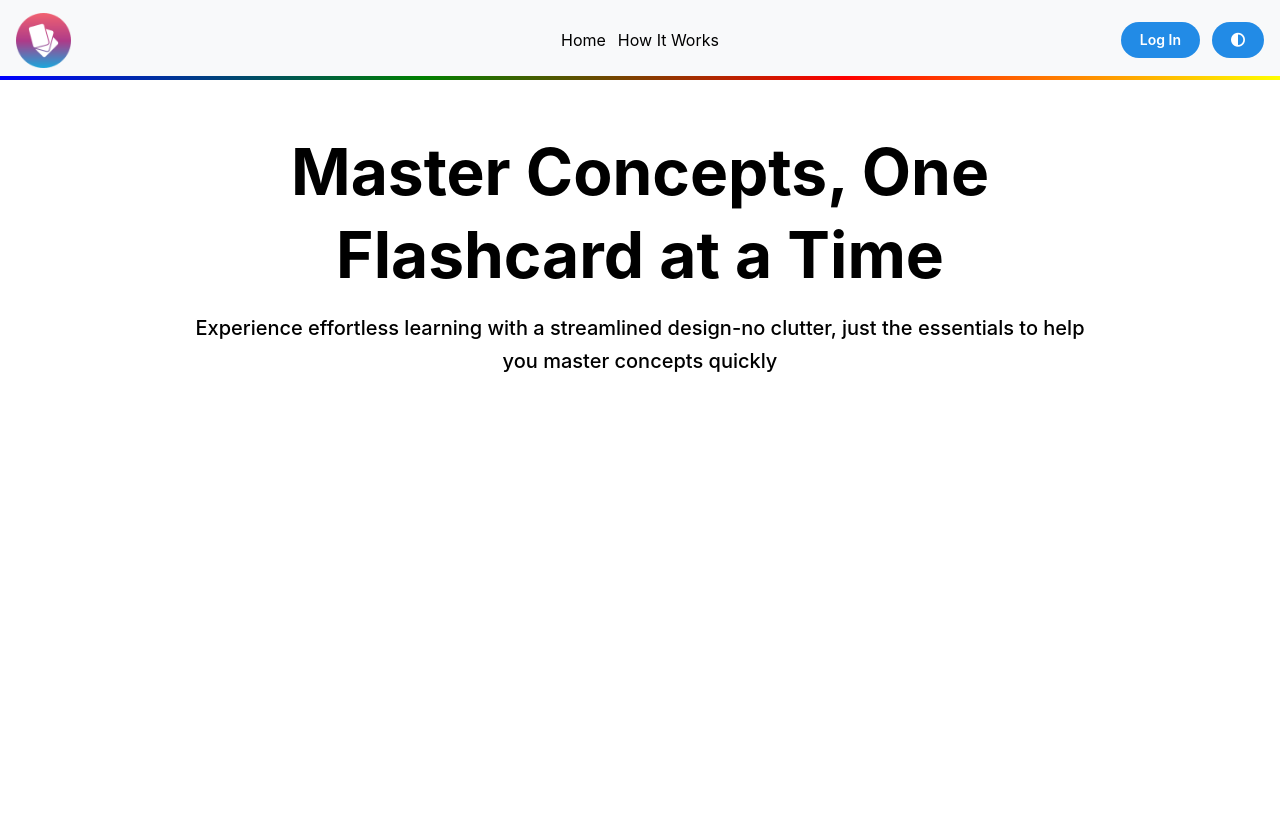
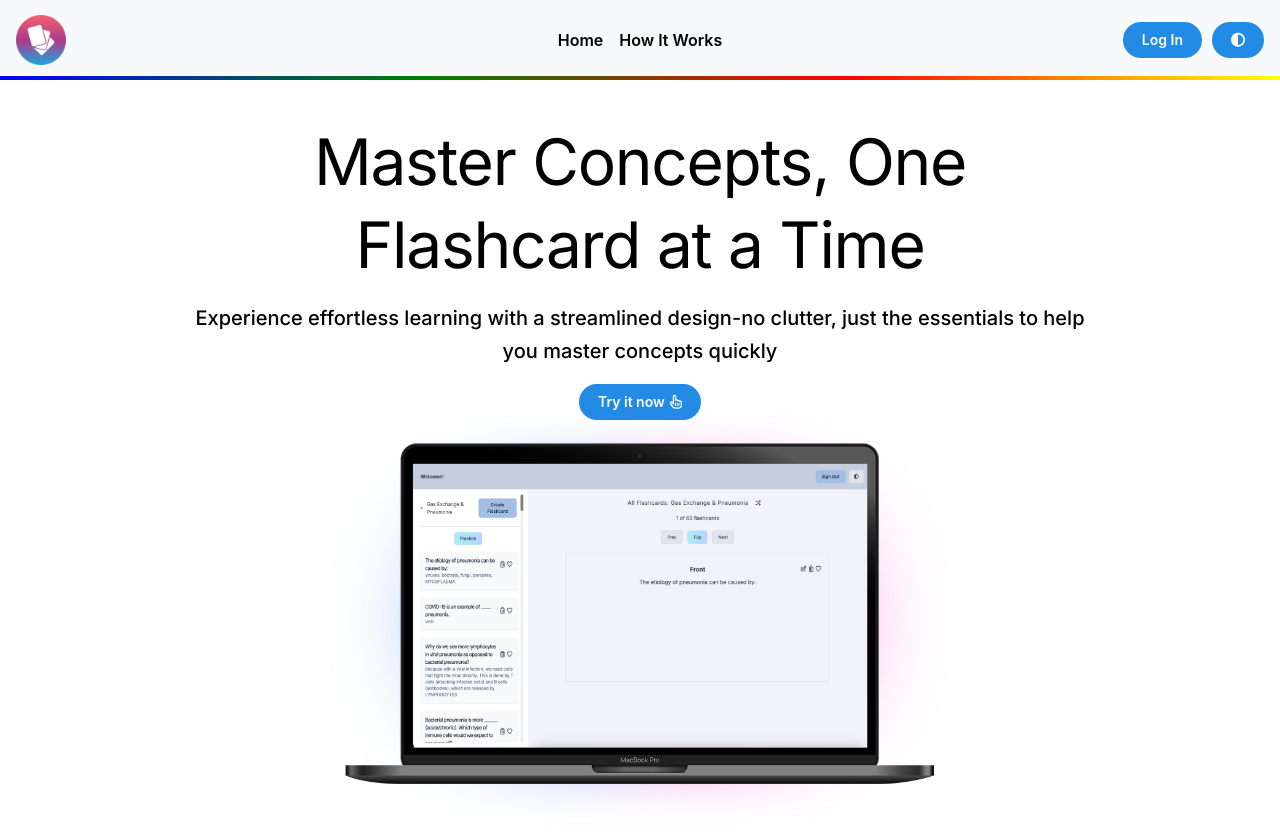
Before and after one commit to aniveam/Flipstax, a React (Vite) app in the folder frontend/: page / in a window 1280 px wide. Shown: the top 840 px of the page. After the commit the page ends 800 px from the top, so only its background shows below. Built offline with nearby package versions, Linux system fonts and the light colour scheme.

Commit message:
Finish homepage

```diff
--- a/frontend/index.html
+++ b/frontend/index.html
@@ -1,10 +1,16 @@
-<!doctype html>
+<!DOCTYPE html>
 <html lang="en">
   <head>
     <meta charset="UTF-8" />
-    <link rel="icon" type="image/svg+xml" href="/vite.svg" />
+    <link rel="icon" type="image/svg+xml" href="/logo.svg" />
     <meta name="viewport" content="width=device-width, initial-scale=1.0" />
-    <script src="https://kit.fontawesome.com/621d594ade.js" crossorigin="anonymous"></script>
+    <script
+      src="https://kit.fontawesome.com/621d594ade.js"
+      crossorigin="anonymous"
+    ></script>
+    <link rel="preconnect" href="https://fonts.googleapis.com">
+    <link rel="preconnect" href="https://fonts.gstatic.com" crossorigin>
+    <link href="https://fonts.googleapis.com/css2?family=Inter:ital,opsz,wght@0,14..32,100..900;1,14..32,100..900&display=swap" rel="stylesheet">
     <title>Flipstax</title>
   </head>
   <body>
--- a/frontend/package.json
+++ b/frontend/package.json
@@ -13,6 +13,7 @@
     "@mantine/core": "^7.13.4",
     "@mantine/hooks": "^7.13.4",
     "axios": "^1.7.7",
+    "framer-motion": "^11.11.11",
     "react": "^18.3.1",
     "react-dom": "^18.3.1",
     "react-router-dom": "^6.28.0"
--- a/frontend/src/Pages/Main/Home.tsx
+++ b/frontend/src/Pages/Main/Home.tsx
@@ -1,22 +1,142 @@
 import { Navbar } from "@/components/layout/Navbar";
-import { Box, Container, Flex, Text, Title } from "@mantine/core";
+import { motion } from "framer-motion";
+import React from "react";
+
+import {
+  Box,
+  Button,
+  Container,
+  Flex,
+  Image,
+  Text,
+  Title,
+  useMantineColorScheme,
+} from "@mantine/core";
+
+type Props = { children?: React.ReactNode };
+const button = React.forwardRef<HTMLAnchorElement, Props>((props, ref) => {
+  return (
+    <Button component="a" href="/login" radius="xl" variant="filled" ref={ref}>
+      {props.children}
+    </Button>
+  );
+});
+const MotionButton = motion(button);
 
 export function Home() {
+  const { colorScheme } = useMantineColorScheme();
+  const slideVariants = {
+    start: { y: 40, opacity: 0 },
+    end: { y: 0, opacity: 1 },
+  };
+  const bounceVariants = {
+    start: { y: 40 },
+    bounce: { y: [0, 5, 0] },
+  };
+
   return (
     <Box>
       <Navbar />
-      <Container h="100vh">
-        <Flex
-          direction="column"
-          justify="center"
-          align="center"
-          gap="md"
-          mt={50}
-        >
-          <Title size="4rem" ta="center">Master Concepts, One Flashcard at a Time</Title>
-          <Text size="xl" fw={500} ta="center">Experience effortless learning with a streamlined design-no clutter, just the essentials to help you master concepts quickly</Text>
-        </Flex>
-      </Container>
+      <Box>
+        <Container mt="40px">
+          <Flex direction="column" justify="center" align="center" gap="md">
+            <motion.div
+              variants={slideVariants}
+              initial="start"
+              animate="end"
+              transition={{ duration: 0.9 }}
+            >
+              <Title
+                size="4rem"
+                ta="center"
+                style={{
+                  fontFamily: "Inter, sans-serif",
+                  fontWeight: 400,
+                  letterSpacing: "-0.02em",
+                }}
+              >
+                Master Concepts, One Flashcard at a Time
+              </Title>
+            </motion.div>
+            <motion.div
+              variants={slideVariants}
+              initial="start"
+              animate="end"
+              transition={{ duration: 0.9, delay: 0.1 }}
+            >
+              <Text
+                size="xl"
+                fw={500}
+                ta="center"
+                style={{
+                  fontFamily: "Inter, sans-serif",
+                }}
+              >
+                Experience effortless learning with a streamlined design-no
+                clutter, just the essentials to help you master concepts quickly
+              </Text>
+            </motion.div>
+            <motion.div
+              variants={slideVariants}
+              initial="start"
+              animate="end"
+              transition={{ duration: 0.9, delay: 0.1 }}
+            >
+              <MotionButton
+                whileHover={{ scale: 1.05 }}
+                transition={{ duration: 0.2 }}
+              >
+                Try it now{" "}
+                <i
+                  className="fa-regular fa-hand-pointer"
+                  style={{ paddingLeft: "5px" }}
+                ></i>
+              </MotionButton>
+            </motion.div>
+
+            <motion.div
+              variants={bounceVariants}
+              initial="start"
+              animate="bounce"
+              transition={{
+                duration: 2,
+                repeat: Infinity,
+              }}
+              style={{
+                position: "relative",
+                padding: "5px",
+                display: "flex",
+                justifyContent: "center",
+                alignItems: "center",
+                height: "auto",
+              }}
+            >
+              <Image
+                pos="absolute"
+                src="/img/Artwork.png"
+                height={350}
+                width="100%"
+                style={{
+                  opacity: 0.75,
+                  filter: "blur(20px)",
+                }}
+              />
+              <Image
+                style={{ zIndex: 50 }}
+                pos="relative"
+                h={350}
+                width="100%"
+                fit="contain"
+                src={
+                  colorScheme === "light"
+                    ? "/img/Macbook.png"
+                    : "/img/MacbookDark.png"
+                }
+              />
+            </motion.div>
+          </Flex>
+        </Container>
+      </Box>
     </Box>
   );
 }
--- a/frontend/src/components/layout/Navbar.tsx
+++ b/frontend/src/components/layout/Navbar.tsx
@@ -3,8 +3,8 @@ import {
   Button,
   Flex,
   Grid,
+  Image,
   Text,
-  Image,
   useMantineColorScheme,
   useMantineTheme,
 } from "@mantine/core";
@@ -21,7 +21,7 @@ export function Navbar() {
       pos="sticky"
       top={0}
       p="md"
-      h="80"
+      h="80px"
       bg={colorScheme === "dark" ? theme.colors.dark[7] : theme.colors.gray[0]}
       style={{
         zIndex: 50,
@@ -35,28 +35,25 @@ export function Navbar() {
             <Image
               src="/img/logo.png"
               alt="Flipstax Logo"
-              width={55}
-              height={55}
+              width={50}
+              height={50}
               fit="contain"
             />
           </Flex>
         </Grid.Col>
         <Grid.Col span={{ base: 6, md: 4 }}>
-          <Flex justify="center" align="center" gap="sm">
-            <Text>Home</Text>
-            <Text>How It Works</Text>
+          <Flex justify="center" align="center" gap="md">
+            <Text fw={600}>Home</Text>
+            <Text fw={600}>How It Works</Text>
           </Flex>
         </Grid.Col>
         <Grid.Col span={{ base: 6, md: 4 }}>
-          <Flex justify="flex-end" align="center" gap="sm">
+          <Flex justify="flex-end" align="center" gap="xs">
             <Button variant="filled" radius="xl">
               Log In
             </Button>
-            <Button variant="filled" radius="xl">
-              <i
-                onClick={toggleColorScheme}
-                className="fa-solid fa-circle-half-stroke"
-              ></i>
+            <Button onClick={toggleColorScheme} variant="filled" radius="xl">
+              <i className="fa-solid fa-circle-half-stroke"></i>
             </Button>
           </Flex>
         </Grid.Col>
```
Also changed, not shown: frontend/public/logo.svg (added), 1 other file (tests, documents, lock files or other folders).
